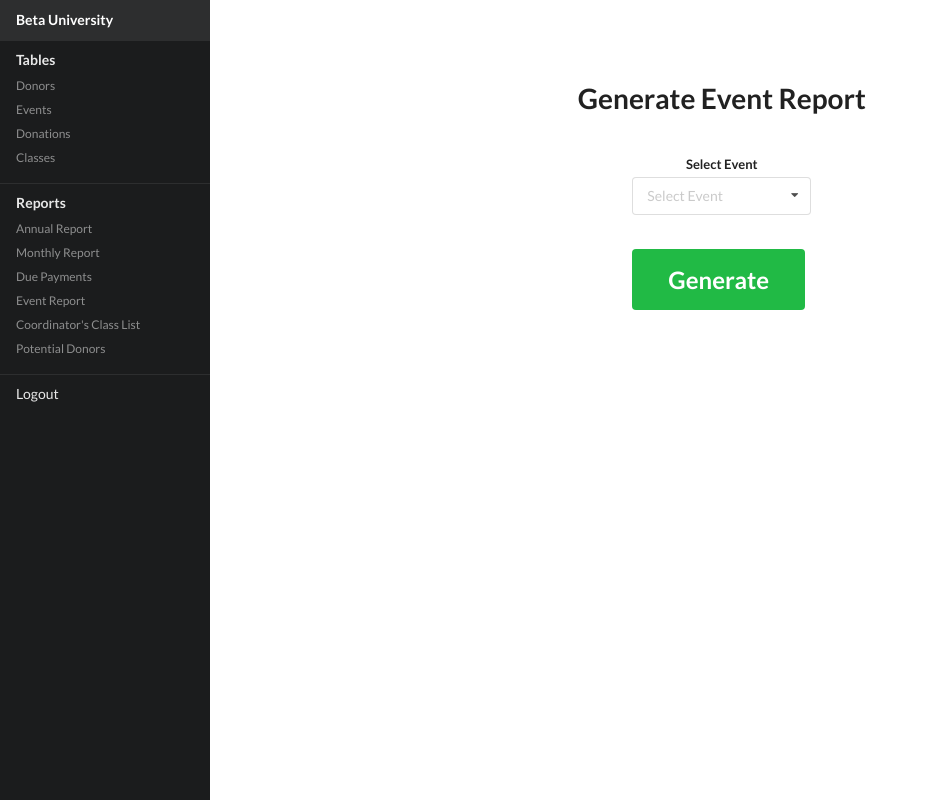
After one commit to tonsaludadez/cmsc127, a Django app: a page that uses betasite/adminSite/templates/adminSite/base.html in a window 1280 px wide. The commit adds this page. Shown: the whole page, without its empty margins (0-928 px from the left). Run offline with Django 3.2, Linux system fonts and the light colour scheme; the visitor is signed in with stand-in values (Sample User, id 1); data that the repository does not hold is empty.

Commit message:
Added Event Report stuff

```diff
--- a/betasite/adminSite/templates/adminSite/base.html
+++ b/betasite/adminSite/templates/adminSite/base.html
@@ -27,6 +27,7 @@
 				<a href="{% url 'adminSite:annualReport' %}" class="item">Annual Report</a>
 				<a href="{% url 'adminSite:monthlyReport' %}" class="item">Monthly Report</a>
 				<a href="" class="item">Due Payments</a>
+				<a href="{% url 'adminSite:eventReportGenerator' %}" class="item">Event Report</a>
 				<a href="" class="item">Coordinator's Class List</a>
 				<a href="" class="item">Potential Donors</a>
 			</div>
--- /dev/null
+++ b/betasite/adminSite/templates/adminSite/eventReportGenerator.html
@@ -0,0 +1,52 @@
+{% extends 'adminSite/base.html' %}
+{% load staticfiles %}
+{% block title %}Beta University Admin: Generate Event Report{% endblock %}
+
+{% block style %}{% endblock %}
+
+{% block content %}
+	<div class="ui grid">
+		<div class="row"></div>
+		<div class="row"></div>
+		<div class="row"></div>
+		<div class="row">
+			<div class="three wide column"></div>
+			<div class="twelve wide column">
+				<h1 class="ui center aligned header">Generate Event Report</h1>
+				<br>
+				<br>
+				<div class="ui centered grid">
+					<form class="ui form" action="{% url 'adminSite:eventReportForm' %}" method="post" id="form">
+					{% csrf_token %}
+						<div class="fluid field">
+							<label class="ui center aligned header">Select Event</label>
+								<div class="ui fluid search selection dropdown">
+									<input type="hidden" name="eventid">
+									<i class="dropdown icon"></i>
+									<div class="default text">Select Event</div>
+									<div class="menu">
+										{% for event in events %}
+										<div class="item" data-value="{{ event.eventid }}">{{ event.event_name }}</div>
+										{% endfor %}
+									</div>
+								</div>
+						</div>
+						<br>
+						<div class="field" id="generate">
+							<button class="massive ui green button">Generate</button>
+						</div>
+
+					</form>
+				</div>
+			</div>
+		</div>
+	</div>
+{% endblock %}
+{% block scripts %}
+	<script type="text/javascript">
+		$('.ui.dropdown').dropdown();
+		$('#generate').click(function() {
+			$('#form').submit();
+		});
+	</script>
+{% endblock %}
--- a/betasite/adminSite/urls.py
+++ b/betasite/adminSite/urls.py
@@ -30,4 +30,7 @@ urlpatterns = [
     url(r'^class/modify/$',views.ModifyCoordinator, name='modifyCoor'),
     url(r'^report/monthly/$',views.MonthlyReport.as_view(), name='monthlyReport'),
     url(r'^report/annual/$',views.AnnualReport.as_view(), name='annualReport'),
+    url(r'^report/event/$',views.EventReportGenerator.as_view(), name='eventReportGenerator'),
+    url(r'^report/event/(?P<pk>[0-9]+)/$',views.EventReport.as_view(), name='eventReport'),
+    url(r'^report/event/submit/$',views.EventReportForm, name='eventReportForm')
 ]
--- a/betasite/adminSite/views.py
+++ b/betasite/adminSite/views.py
@@ -151,6 +151,28 @@ class EventView(LoginRequiredMixin, DetailView):
 		context['eventDonations'] = EventDonation.objects.filter(eventid=context['event'].eventid)
 		return context
 
+class EventReportGenerator(LoginRequiredMixin, TemplateView):
+	login_url = 'mainSite:home'
+	redirect_field_name = 'adminSite:eventReportGenerator'
+	template_name = 'adminSite/eventReportGenerator.html'
+
+	def get_context_data(self, **kwargs):
+		context = super(EventReportGenerator, self).get_context_data(**kwargs)
+		context['events'] = Events.objects.all()
+
+		return context
+
+class EventReport(LoginRequiredMixin, DetailView):
+	login_url = 'mainSite:home'
+	redirect_field_name = 'adminSite:eventReport'
+	model = Events
+	context_object_name = 'event'
+	template_name = 'adminSite/eventReport.html'
+
+def EventReportForm(request):
+	eventid = Events.objects.get(eventid=request.POST['eventid'])
+	return redirect('adminSite:EventReport', eventid)
+
 def AddClassForm(request):
 	classyear = request.POST['classyear']
 	newClass = Class(classyear=classyear)
```
Also changed, not shown: betasite/adminSite/templates/adminSite/eventReport.html (added, +33 -0 lines).
